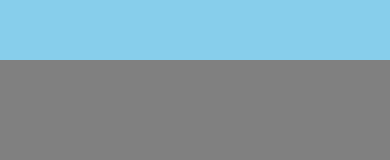
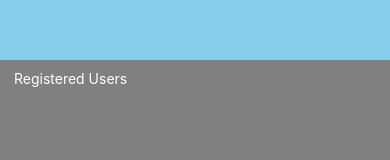
Before and after one commit to nizolnier/swamp-hacks-project-frontend, a React Native app: screen /Home in a window 390 px wide. Shown: the part 417-577 px from the top of the page. Built offline with nearby package versions, Linux system fonts and the light colour scheme.

Commit message:
register user

```diff
--- a/screens/HomeScreen.js
+++ b/screens/HomeScreen.js
@@ -1,4 +1,5 @@
 import { StatusBar } from 'expo-status-bar';
+import React, {useState} from 'react';
 import { StyleSheet, Button, View, Text } from 'react-native';
 import Flex from '../componenets/FlexBox';
 import MyTabs from '../componenets/navBar';
@@ -24,6 +25,9 @@ const styles = StyleSheet.create({
     alignItems: 'flex-start',
     backgroundColor: 'grey',
     padding: 10,
+  },
+  text: {
+    color: 'white'
   }
 });
 
@@ -44,7 +48,7 @@ export default function HomeScreen({navigation}) {
 
       </View>
       <View style = {styles.boxTwo} >
-
+        <Text style = {styles.text}> Registered Users</Text>
       </View>
         <Button
           title = "Register authorized user"
```
